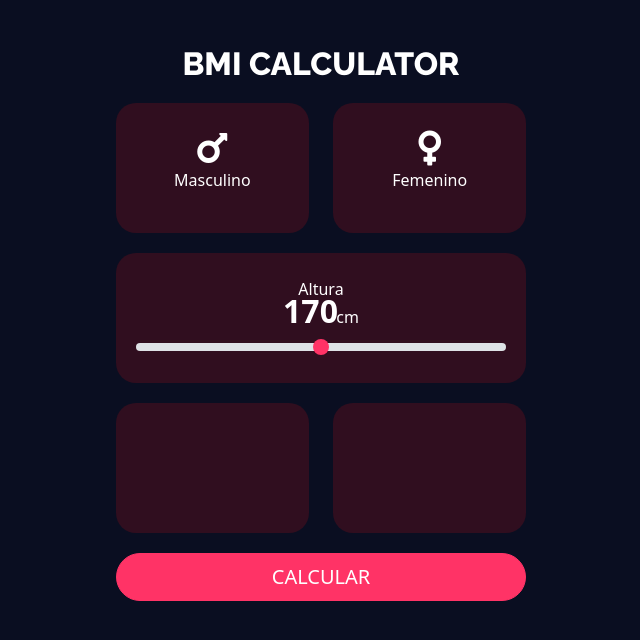
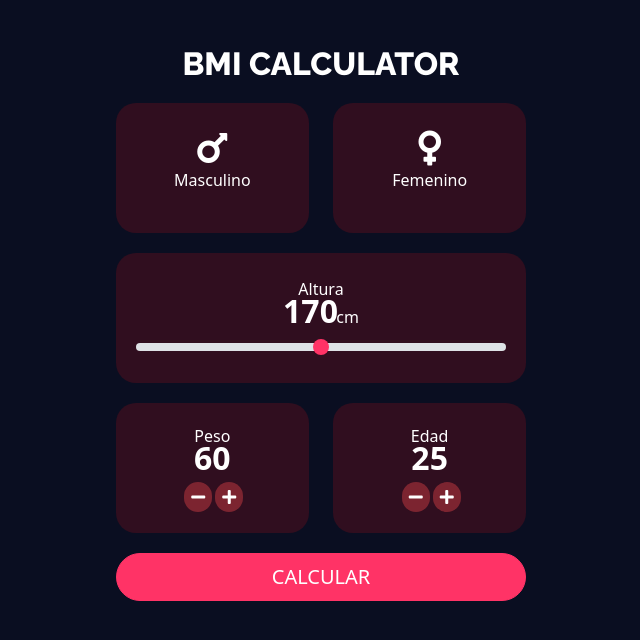
Before and after one commit to truizdiaz/angular-bmicalculator, an Angular app: page / in a window 1280 px wide. Shown: the top 640 px of the page, without its empty margins (319-959 px from the left). Built offline with nearby package versions, Linux system fonts and the light colour scheme.

Commit message:
Peso Edad HTML

```diff
--- a/src/app/components/inicio/inicio.component.css
+++ b/src/app/components/inicio/inicio.component.css
@@ -28,3 +28,11 @@
 input[type=range]::-webkit-slider-thumb {
     background: #FF3366;;
 }
+
+.sumaResta {
+    cursor: pointer;
+    background-color: #FF4C4F5E;
+    padding: 7px;
+    border-radius: 15px;
+    margin-left: 3px;
+}
--- a/src/app/components/inicio/inicio.component.html
+++ b/src/app/components/inicio/inicio.component.html
@@ -35,12 +35,30 @@
         <div class="row">
             <div class="col-lg-6">
                 <div class="fondoItem">
-
+                    <div class="contenedor">
+                        <p>Peso</p>
+                        <div class="estiloNumero">
+                            60
+                        </div>
+                        <div>
+                            <i class="fas fa-minus sumaResta"></i>
+                            <i class="fas fa-plus sumaResta"></i>
+                        </div>
+                    </div>
                 </div>
             </div>
             <div class="col-lg-6">
                 <div class="fondoItem">
-
+                    <div class="contenedor">
+                        <p>Edad</p>
+                        <div class="estiloNumero">
+                            25
+                        </div>
+                        <div>
+                            <i class="fas fa-minus sumaResta"></i>
+                            <i class="fas fa-plus sumaResta"></i>
+                        </div>
+                    </div>
                 </div>
             </div>
         </div>
```
